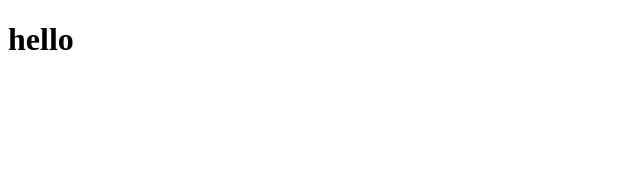
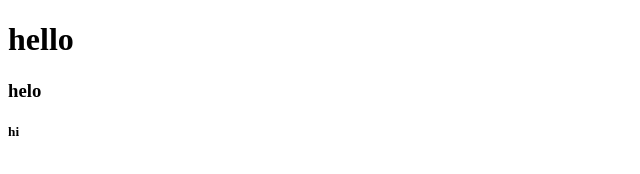
Before and after one commit to DuaaMaqbool/React-JS, a plain HTML site: page about.html in a window 1280 px wide. Shown: the full height of the page, 0-640 px from the left. Drawn offline with Linux system fonts and the light colour scheme.

Commit message:
Updated About page

```diff
--- a/about.html
+++ b/about.html
@@ -8,5 +8,7 @@
 </head>
 <body>
     <h1>hello</h1>
+    <h3>helo</h3>
+    <h5>hi</h5>
 </body>
 </html>
```
